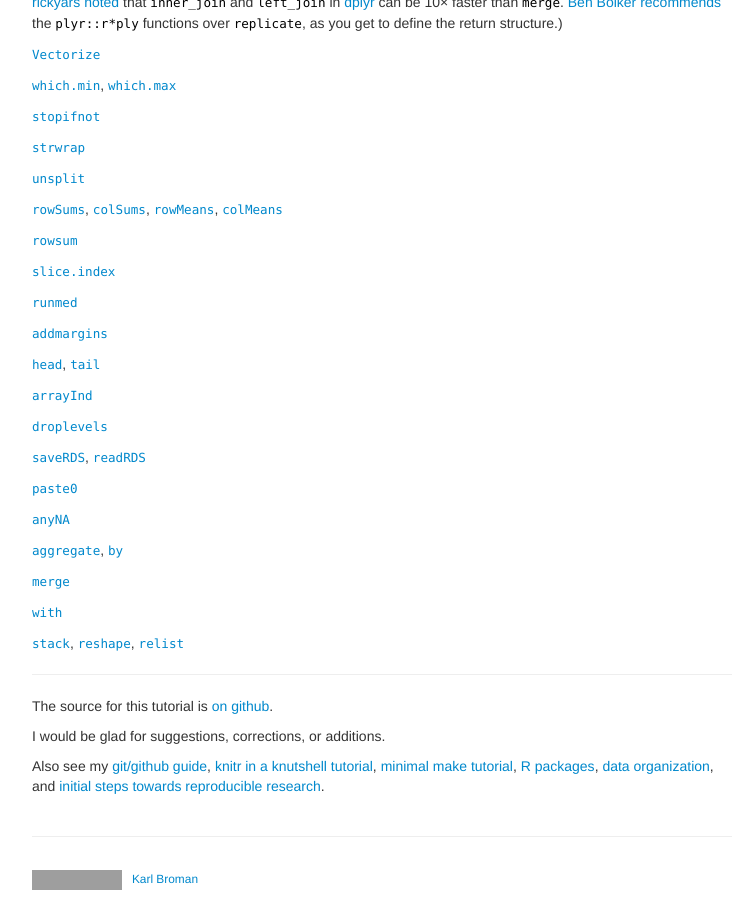
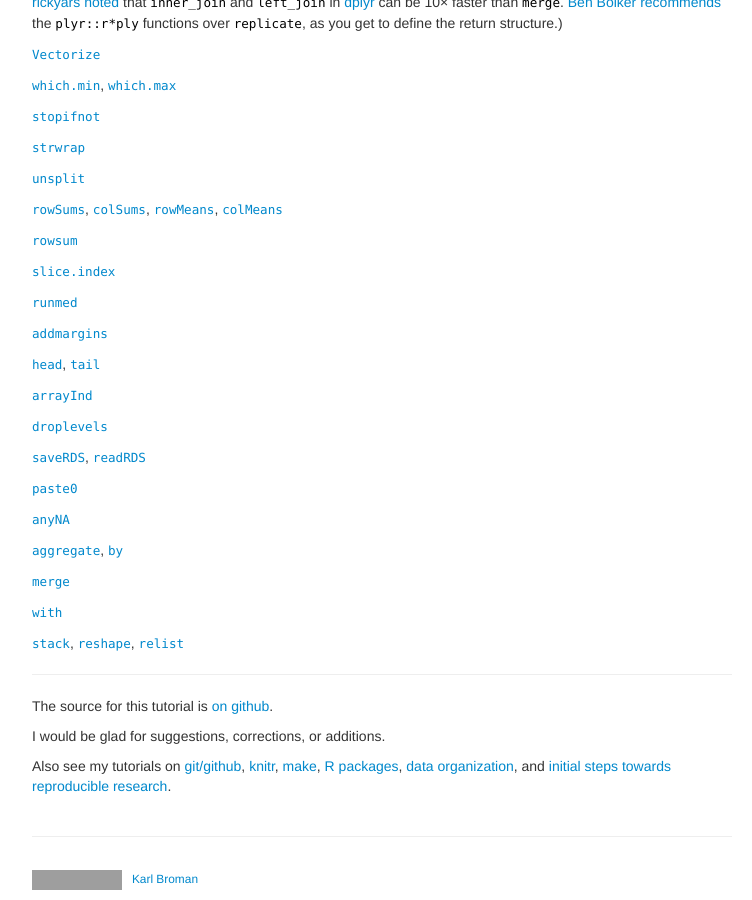
Before and after one commit to kbroman/hipsteR, a Jekyll site: the page built from index.md, in a window 1280 px wide and 900 px high, scrolled down 2596 px. Shown: the whole window, without its empty margins (258-1010 px from the left). Built offline with Jekyll 4.4.1, drawn with Linux system fonts in a browser that asks for light colours; grey boxes are pictures that could not be loaded.

Commit message:
Revise last sentence pointing to other tutorials

```diff
--- a/index.md
+++ b/index.md
@@ -266,10 +266,10 @@ The source for this tutorial is
 
 I would be glad for suggestions, corrections, or additions.
 
-Also see my
-[git/github guide](http://kbroman.org/github_tutorial),
-[knitr in a knutshell tutorial](http://kbroman.org/knitr_knutshell),
-[minimal make tutorial](http://kbroman.org/minimal_make),
+Also see my tutorials on
+[git/github](http://kbroman.org/github_tutorial),
+[knitr](http://kbroman.org/knitr_knutshell),
+[make](http://kbroman.org/minimal_make),
 [R packages](http://kbroman.org/pkg_primer),
 [data organization](http://kbroman.org/dataorg),
 and [initial steps towards reproducible research](http://kbroman.org/steps2rr).
```
